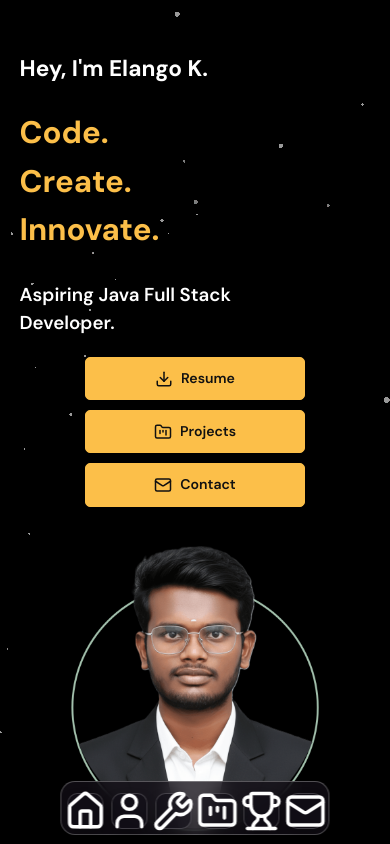
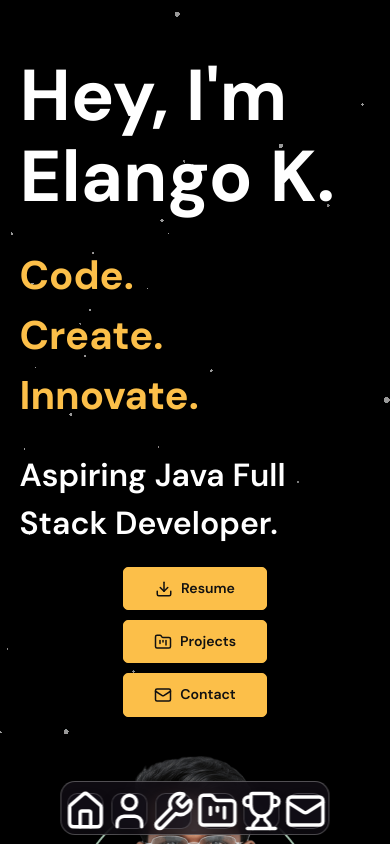
Before and after one commit to Elango-Kannan-00/Portfolio-Website, a React (Vite) app: page / in a window 390 px wide. Shown: the top 844 px of the page. Built offline with nearby package versions, Linux system fonts and the light colour scheme.

Commit message:
refactored ui.

```diff
--- a/src/index.css
+++ b/src/index.css
@@ -692,7 +692,7 @@
   }
 
   .hero-title {
-    font-size: clamp(1.8rem, 8vw, 2.6rem);
+    font-size: clamp(2.5rem, 8vw, 3rem);
     line-height: 1.3;
     max-width: 10ch;
     margin-top: 0;
@@ -700,13 +700,13 @@
   }
 
   .hero-intro {
-    font-size: clamp(1.25rem, 5.8vw, 1.85rem);
+    font-size: clamp(4.5rem, 6vw, 2rem);
     white-space: normal;
     margin-bottom: 16px;
   }
 
   .hero-subtitle {
-    font-size: clamp(1.1rem, 4.8vw, 1.35rem);
+    font-size: clamp(2rem, 4.8vw, 1.35rem);
     max-width: 18ch;
   }
 
@@ -725,7 +725,7 @@
   .ek-btn--hero {
     padding: 10px 14px;
     font-size: 0.88rem;
-    width: 100%;
+    width: 60%;
     max-width: 220px;
     justify-content: center;
   }
```
